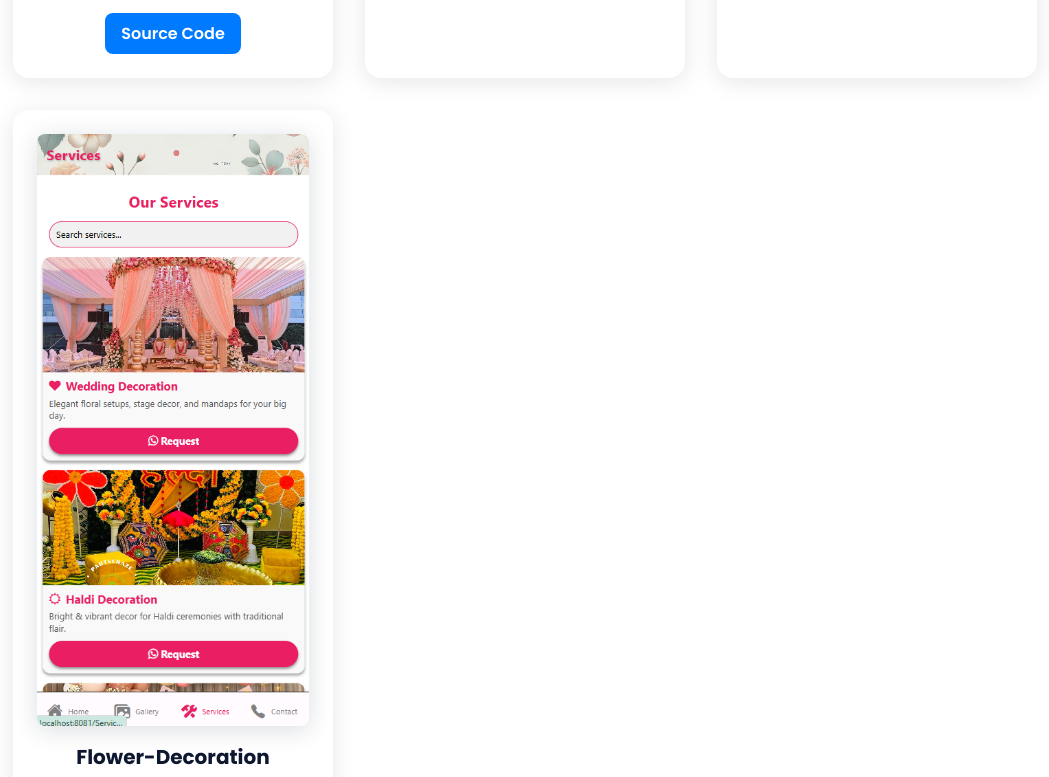
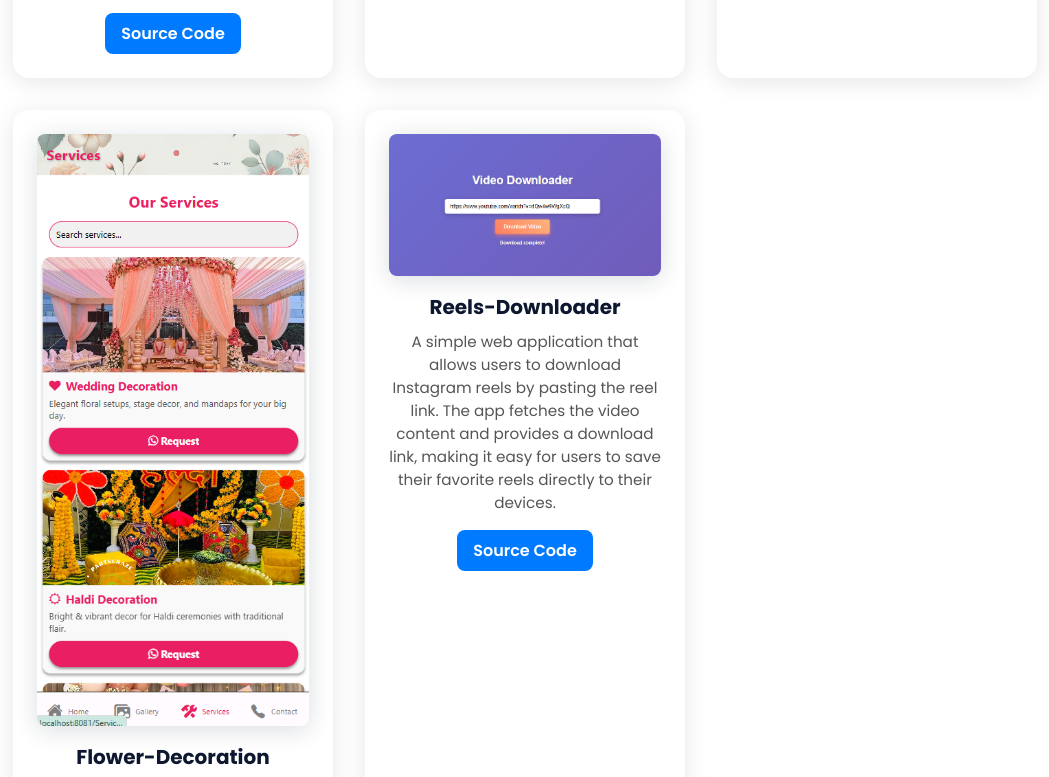
Before and after one commit to Rohancu/My-Portfolio, a plain HTML site: page index.html in a window 1280 px wide. Shown: the part 3056-3833 px from the top of the page, without its empty margins (115-1164 px from the left). Drawn offline with nearby package versions, Linux system fonts and the light colour scheme.

Commit message:
Add Another project Reel-Downloader

```diff
--- a/index.html
+++ b/index.html
@@ -188,6 +188,15 @@
                         <a href="https://github.com/Rohancu/Flower-Decoration-App" target="_blank" class="button work__button">Source Code</a>
                     </div>
 
+                    <div class="work__item">
+                        <img src="assets/img/Reel-Downloader.png" alt="Project 3" class="work__img">
+                        <h3 class="work__title">Reels-Downloader</h3>
+                        <p class="work__description">
+                            A simple web application that allows users to download Instagram reels by pasting the reel link. The app fetches the video content and provides a download link, making it easy for users to save their favorite reels directly to their devices.
+                        </p>
+                        <a href="https://github.com/Rohancu/video-downloader-react" target="_blank" class="button work__button">Source Code</a>
+                    </div>
+
                 </div>
             </section>
 
```
Also changed, not shown: assets/img/Reel-Downloader.png (added).
